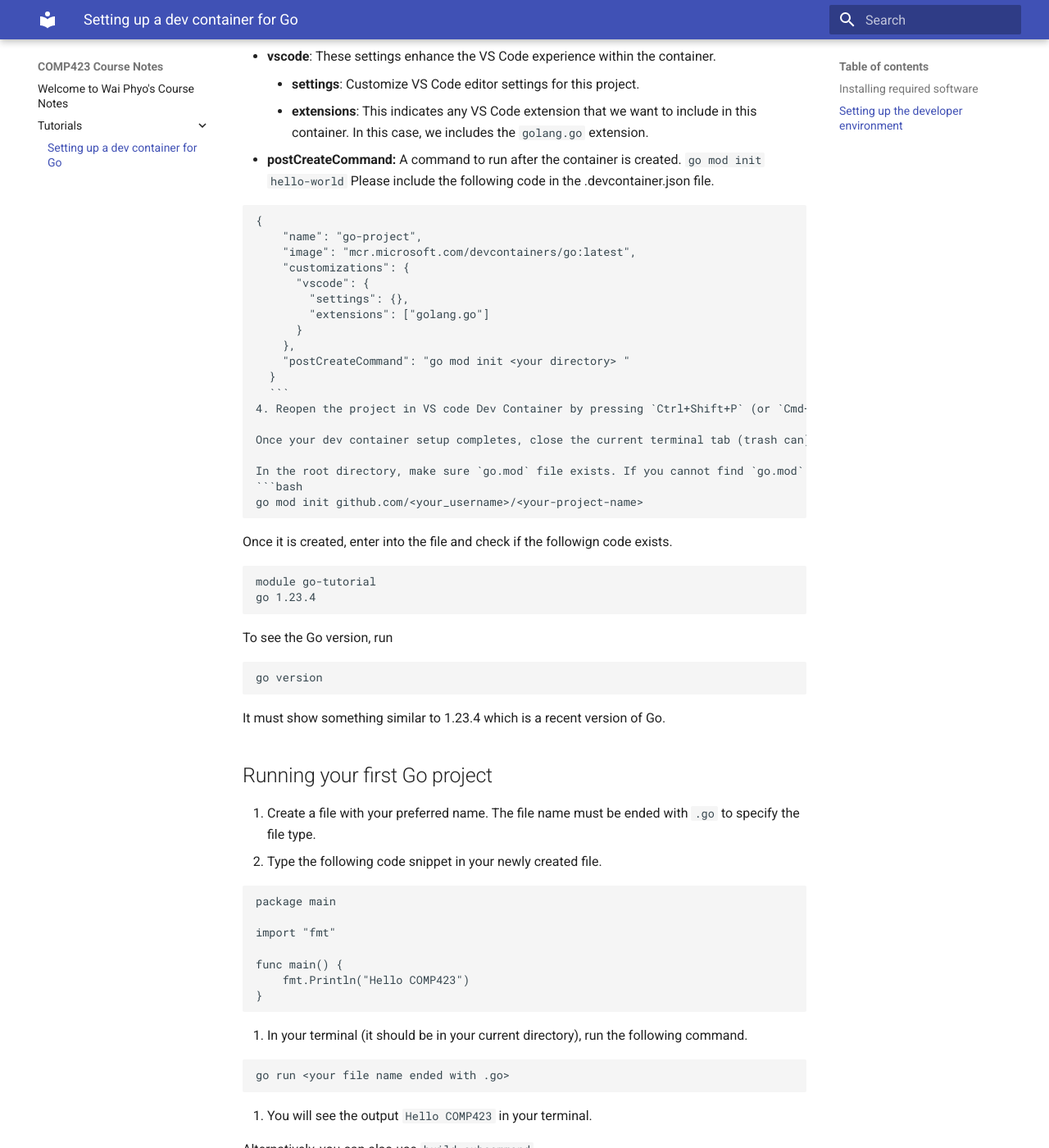
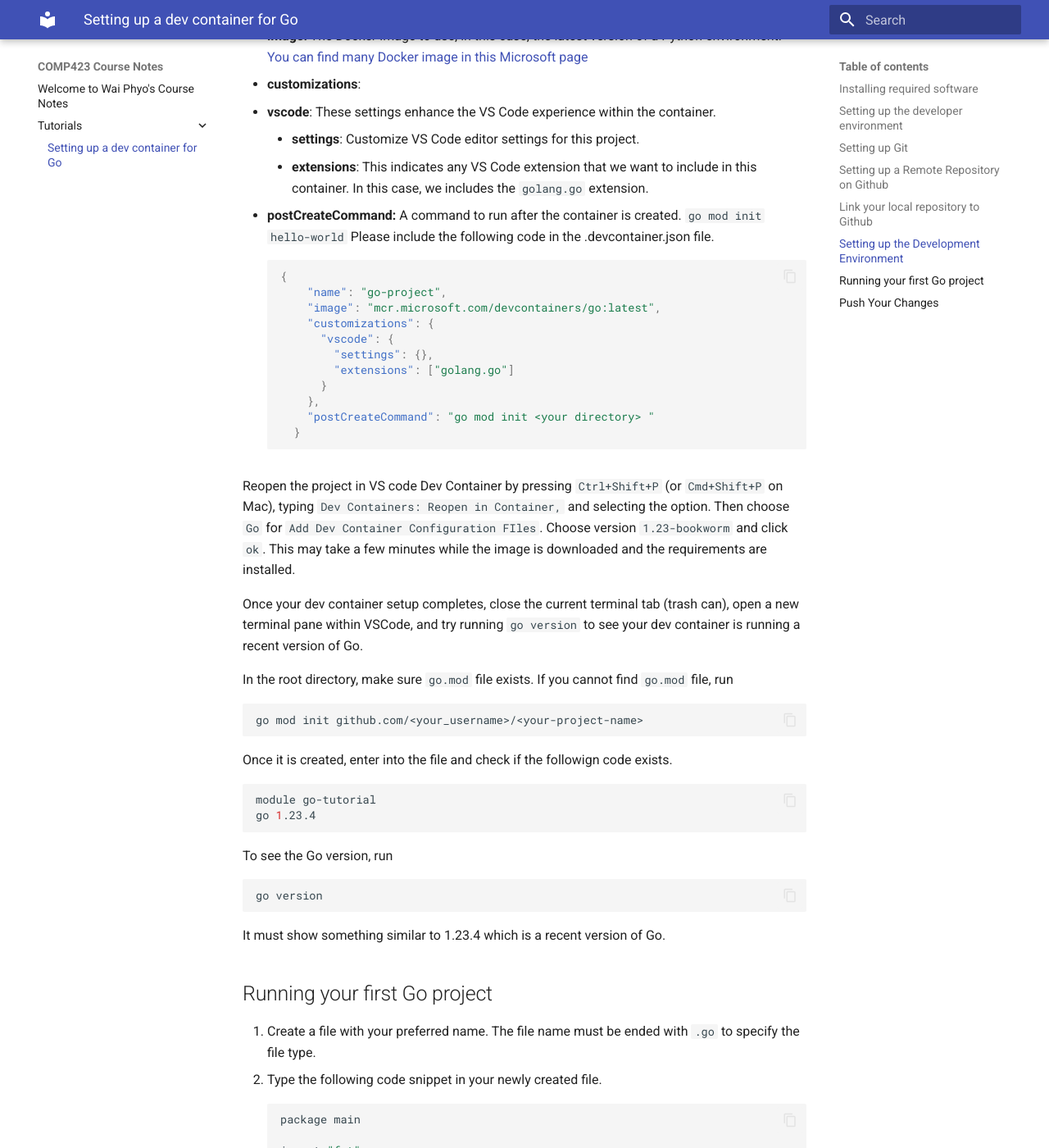
Before and after one commit to waiphyo04/comp423-course-notes, an MkDocs documentation site: the page built from docs/tutorials/go-setup.md, in a window 1280 px wide and 1400 px high, scrolled down 2396 px. Shown: the whole window at 82% size. Built offline with MkDocs 1.6.1 and Material for MkDocs 9.7.7, drawn with Linux system fonts in a browser that asks for light colours; some of the changed text lies outside the part shown.

````diff
--- a/docs/tutorials/go-setup.md
+++ b/docs/tutorials/go-setup.md
@@ -11,7 +11,7 @@
 5. Understand Command Line Basics: [Mac](https://github.com/0nn0/terminal-mac-cheatsheet?tab=readme-ov-file#english-version) [Window](https://sansorg.egnyte.com/dl/AvZo1dS7kI)
 
 ## Setting up the developer environment
-# Setting up Git
+## Setting up Git
 1. Open terminal on your local device and navigate to the file directory you want to start this project or you can use the following command in the terminal to create a new directory
 ```bash
 mkdir <your preferred directory name>
@@ -27,7 +27,7 @@ echo "# Go programming language" > README.md
 git add README.md
 git commit -m "Initial commit with README"
 ```
-# Setting up a Remote Repository on Github
+## Setting up a Remote Repository on Github
 1. Log in to your [Github](https://github.com/) and create a **new repository**.
 
 2. Fill in the details as follows
@@ -52,15 +52,15 @@ The default name must be `main`. If it is not `main`, run the following command.
 ```bash
 git branch -M main
 ```
-3. Push your local commits to the Github repository
+Push your local commits to the Github repository
 ```bash
 git push --set-upstream origin main
 ```
-!!! What is --set-upsteam
+!!! note "What is --set-upsteam"
 
     `git push --set-upstream origin main`: This command pushes the main branch to the remote repository origin. The `--set-upstream` flag sets up the main branch to track the remote branch, meaning future pushes and pulls can be done without specifying the branch name and just writing git push origin when working on your local main branch. This long flag has a corresponding `-u` short flag.
 
-4. Refresh the Github Repository page in your browser to make sure you see the commit you made recently. `git log` can be used locally to see commit ID and messages.
+Refresh the Github Repository page in your browser to make sure you see the commit you made recently. `git log` can be used locally to see commit ID and messages.
 
 ## Setting up the Development Environment
 1. In VS code, open the directory you created for this tutorial.
@@ -89,8 +89,9 @@ Please include the following code in the .devcontainer.json file.
     },
     "postCreateCommand": "go mod init <your directory> "
   }
-  ```
-4. Reopen the project in VS code Dev Container by pressing `Ctrl+Shift+P` (or `Cmd+Shift+P` on Mac), typing `Dev Containers: Reopen in Container,` and selecting the option. Then choose `Go` for `Add Dev Container Configuration FIles`. Choose version `1.23-bookworm` and click `ok`. This may take a few minutes while the image is downloaded and the requirements are installed.
+```
+
+Reopen the project in VS code Dev Container by pressing `Ctrl+Shift+P` (or `Cmd+Shift+P` on Mac), typing `Dev Containers: Reopen in Container,` and selecting the option. Then choose `Go` for `Add Dev Container Configuration FIles`. Choose version `1.23-bookworm` and click `ok`. This may take a few minutes while the image is downloaded and the requirements are installed.
 
 Once your dev container setup completes, close the current terminal tab (trash can), open a new terminal pane within VSCode, and try running `go version` to see your dev container is running a recent version of Go.
 
--- a/mkdocs.yml
+++ b/mkdocs.yml
@@ -1,3 +1,16 @@
 site_name: COMP423 Course Notes
 theme:
   name: material
+  features:
+    - content.code.copy
+markdown_extensions:
+  - pymdownx.highlight:
+      anchor_linenums: true
+      line_spans: __span
+      pygments_lang_class: true
+  - pymdownx.inlinehilite
+  - pymdownx.snippets
+  - pymdownx.superfences
+  - admonition
+  - pymdownx.details
+  - pymdownx.superfences
````
Also changed, not shown: other parts of docs/tutorials/go-setup.md (+5 -5 lines).
